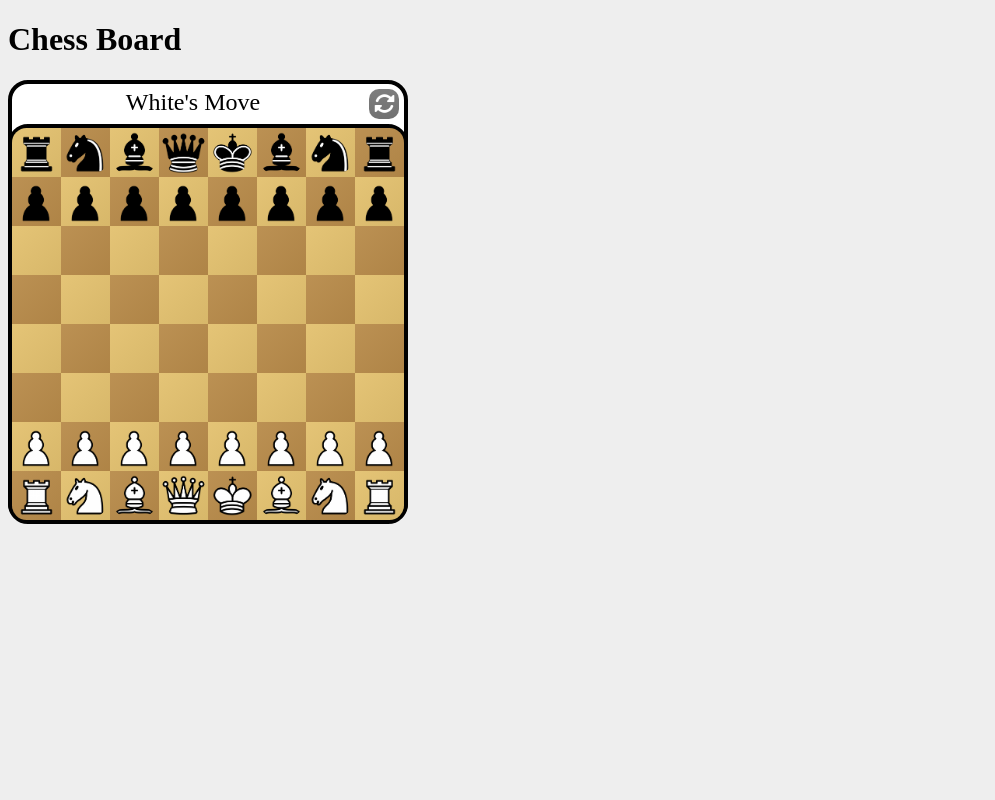
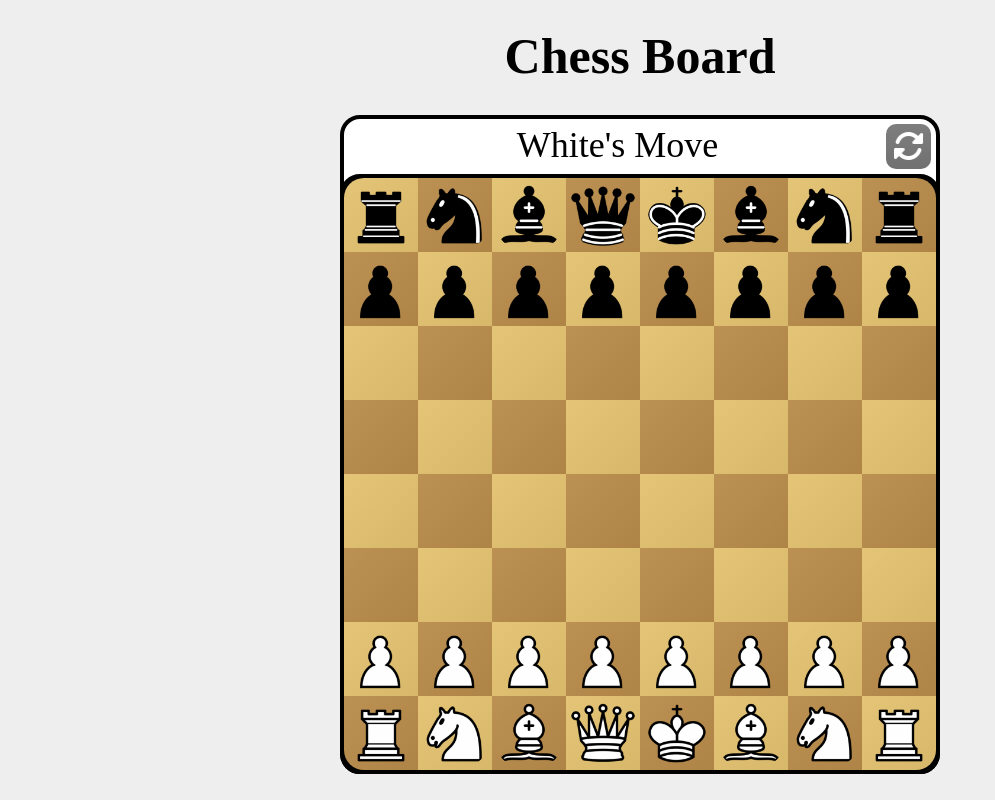
Before and after one commit to EvgenDev09/chess, a plain HTML site: page index.html in a window 1280 px wide. Shown: the whole page, without its empty margins (0-995 px from the left). Drawn offline with nearby package versions, Linux system fonts and the light colour scheme.

Commit message:
28.02.2025: Fixed Drag and Drop and other visual stuff

```diff
--- a/css/style.css
+++ b/css/style.css
@@ -1,5 +1,25 @@
 body {
     background-color: #eeeeee;
+    height: 100vh;
+    margin: 0;
+}
+
+#container {
+    width: 100%;
+    padding: 0px 20px;
+    box-sizing: border-box;
+    display: flex;
+    flex-direction: column;
+    gap: 30px;
+    align-items: center;
+    justify-content: center;
+    height: 100%;
+}
+
+h1 {
+    margin: 0;
+    font-size: 50px;
+    text-align: center;
 }
 
 .chess {
@@ -7,7 +27,8 @@ body {
     flex-direction: column;
     justify-content: center;
     align-items: center;
-    width: 400px;
+    width: 600px;
+    max-width: 100%;
     border: 4px solid black;
     box-sizing: border-box;
     border-radius: 20px;
@@ -51,7 +72,7 @@ body {
     display: flex;
     justify-content: center;
     align-items: center;
-    transition: all 0.15s ease-in-out;
+    transition: background-color 0.15s ease-in-out;
     cursor: pointer;
 }
 
@@ -78,8 +99,8 @@ body {
 
 .chess-board {
     position: relative;
-    margin-top: -5px;
-    top: 5px;
+    margin-top: -4px;
+    top: 4px;
     width: 400px;
     height: 400px;
     border: 4px solid black;
@@ -157,19 +178,19 @@ body {
 }
 
 .chess-board .chess-board-squares .chess-board-square:nth-child(1) {
-    border-top-left-radius: 30%;
+    border-top-left-radius: 20px;
 }
 
 .chess-board .chess-board-squares .chess-board-square:nth-child(8) {
-    border-top-right-radius: 30%;
+    border-top-right-radius: 20px;
 }
 
 .chess-board .chess-board-squares .chess-board-square:nth-child(57) {
-    border-bottom-left-radius: 30%;
+    border-bottom-left-radius: 20px;
 }
 
 .chess-board .chess-board-squares .chess-board-square:nth-child(64) {
-    border-bottom-right-radius: 30%;
+    border-bottom-right-radius: 20px;
 }
 
 .chess-board .chess-board-pieces {
@@ -294,7 +315,7 @@ body {
     position: absolute;
     width: 49px;
     height: 245px;
-    border-radius: 15px;
+    border-radius: 20px;
     background-color: white;
     z-index: 3;
     display: none;
@@ -334,7 +355,7 @@ body {
 
 .chess-board .chess-board-promotion div:last-child {
     background-color: #e0e0e0;
-    border-radius: 0px 0px 15px 15px;
+    border-radius: 0px 0px 20px 20px;
     background-image: url("../img/cross.png");
 }
 
--- a/index.html
+++ b/index.html
@@ -8,6 +8,7 @@
         <link rel="stylesheet" href="css/style.css">
     </head>
     <body>
+        <div id="container">
             <h1>Chess Board</h1>
             <div class="chess chess-white">
                 <div class="chess-info">
@@ -134,8 +135,10 @@
                     </div>
                 </div>
             </div>
+        </div>
         <script src="https://code.jquery.com/jquery-3.7.1.min.js"></script>
-        <script src="https://code.jquery.com/ui/1.14.1/jquery-ui.js"></script>
+        <script src="https://code.jquery.com/ui/1.14.1/jquery-ui.min.js"></script>
+        <script src="js/jquery.ui.touch-punch.min.js"></script>
         <script src="js/script.js"></script>
     </body>
 </html>
--- /dev/null
+++ b/js/jquery.ui.touch-punch.min.js
@@ -0,0 +1 @@
+!function(a){function f(a,b){if(!(a.originalEvent.touches.length>1)){a.preventDefault();var c=a.originalEvent.changedTouches[0],d=document.createEvent("MouseEvents");d.initMouseEvent(b,!0,!0,window,1,c.screenX,c.screenY,c.clientX,c.clientY,!1,!1,!1,!1,0,null),a.target.dispatchEvent(d)}}if(a.support.touch="ontouchend"in document,a.support.touch){var e,b=a.ui.mouse.prototype,c=b._mouseInit,d=b._mouseDestroy;b._touchStart=function(a){var b=this;!e&&b._mouseCapture(a.originalEvent.changedTouches[0])&&(e=!0,b._touchMoved=!1,f(a,"mouseover"),f(a,"mousemove"),f(a,"mousedown"))},b._touchMove=function(a){e&&(this._touchMoved=!0,f(a,"mousemove"))},b._touchEnd=function(a){e&&(f(a,"mouseup"),f(a,"mouseout"),this._touchMoved||f(a,"click"),e=!1)},b._mouseInit=function(){var b=this;b.element.bind({touchstart:a.proxy(b,"_touchStart"),touchmove:a.proxy(b,"_touchMove"),touchend:a.proxy(b,"_touchEnd")}),c.call(b)},b._mouseDestroy=function(){var b=this;b.element.unbind({touchstart:a.proxy(b,"_touchStart"),touchmove:a.proxy(b,"_touchMove"),touchend:a.proxy(b,"_touchEnd")}),d.call(b)}}}(jQuery);
--- a/js/script.js
+++ b/js/script.js
@@ -18,6 +18,7 @@ let startPosition = {
 	enPassant: -1,
 };
 
+let scale = 1;
 let currentPosition = startPosition;
 
 function showPossibleMoves(piece) {
@@ -44,8 +45,8 @@ function isWhiteMove() {
 	return chess.hasClass("chess-white");
 }
 
-let squareWidth = $(".chess-board-square:first-child").css("width");
 let curPiece = null;
+let squareWidth = "40px";
 let chess = $(".chess");
 let chessBoard = $(".chess-board");
 let boardPieces = $(".chess-board-pieces .chess-board-piece");
@@ -597,8 +598,13 @@ let piecesData = [
 }*/
 
 $(document).ready(function(){
+	scale = ($(".chess").width() + 8) / 400;
+	$(".chess-info").css({"font-size": `calc(24px * ${scale})`});
+	$(".chess-rotate-board").css({"width": `calc(30px * ${scale})`, "height": `calc(30px * ${scale})`});
+	$(".chess-board").css({"width": `calc(400px * ${scale})`, "height": `calc(400px * ${scale})`});
+	squareWidth = $(".chess-board-square:first-child").css("width");
+	$(".chess-board-promotion").css({"width": squareWidth, "height": `calc(${squareWidth}*5)`});
 	$(".chess-board-piece").each(function(index) {
-		$(this).attr("draggable", false);
 		if (isElementWhite($(this)))
 			setPiecePosition($(this), index%8, Math.floor(index/8) + 4);
 		else
```
Lines whose indentation alone changed are shown as unchanged.
